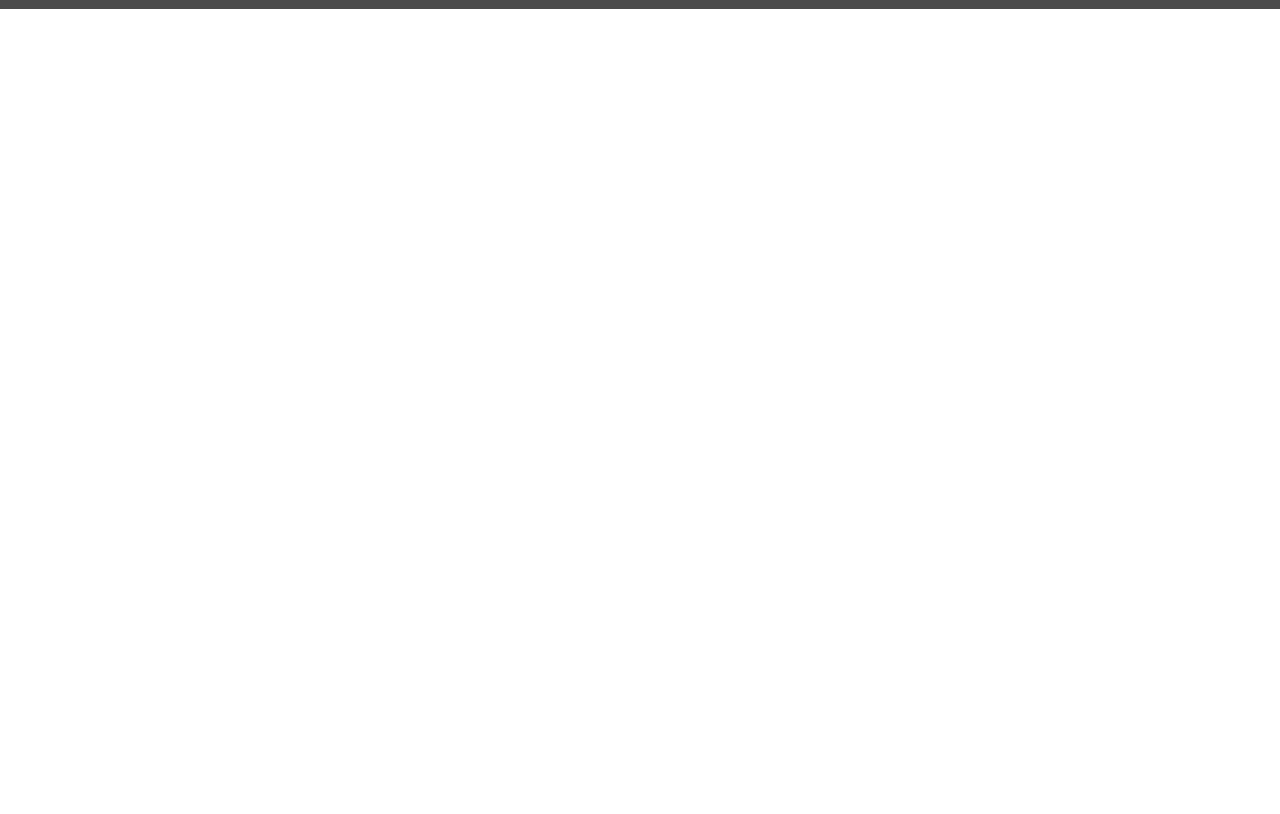
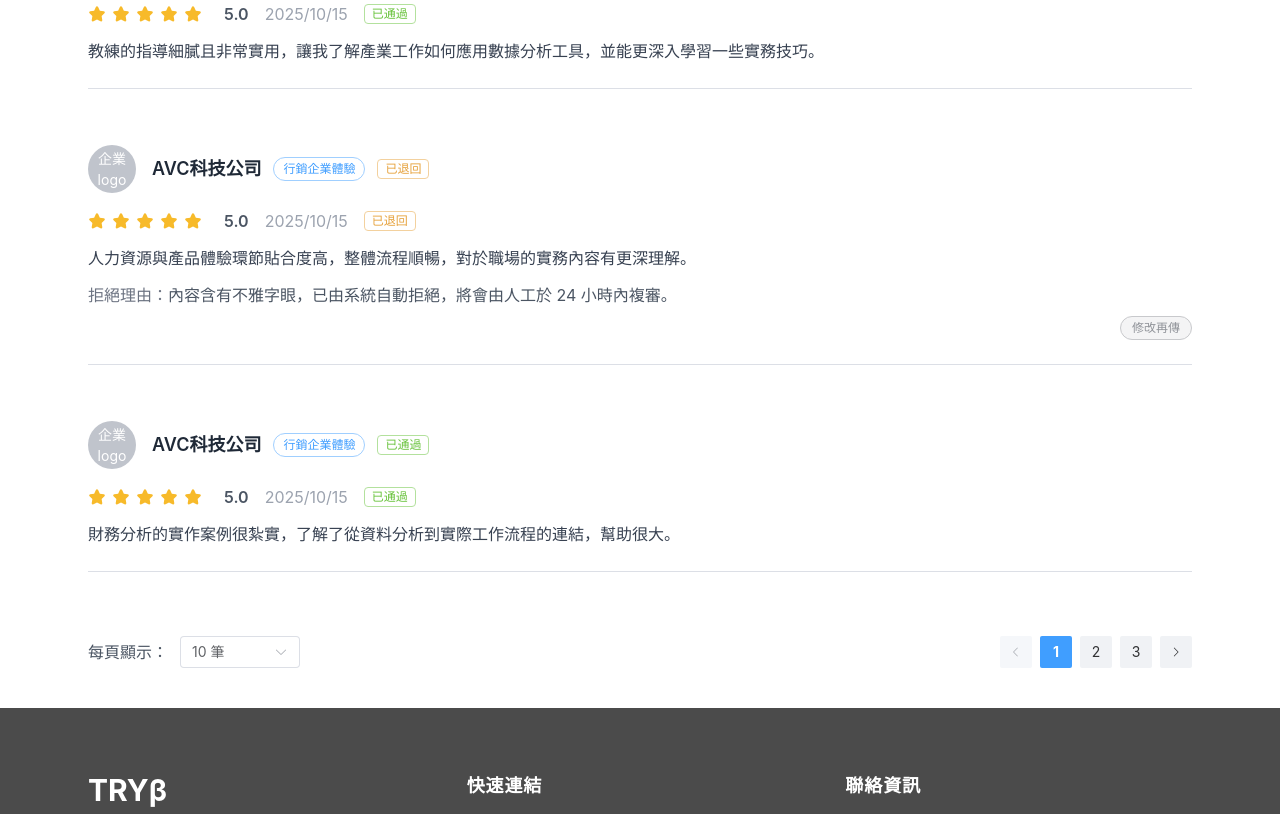
Before and after one commit to adam5096/try-b, a Nuxt app: page /users/comments in a window 1280 px wide. Shown: the part 1780-2594 px from the top of the page. Before the commit the page ends 1789 px from the top, so only its background shows below. Built offline with nearby package versions, Linux system fonts and the light colour scheme.

Commit message:
feat(users/comment-list): 新增 pagination UI

```diff
--- a/pages/users/comments/index.vue
+++ b/pages/users/comments/index.vue
@@ -1,5 +1,5 @@
 <script setup lang="ts">
-import { ref } from 'vue';
+import { ref, computed } from 'vue';
 
 definePageMeta({
   name: 'user-comments',
@@ -21,10 +21,12 @@ const selectedDateSort = ref<'newest' | 'oldest'>('newest');
 function onClearFilters() {
   selectedStatuses.value = [];
   selectedDateSort.value = 'newest';
+  currentPage.value = 1;
 }
 
 function onApplyFilters() {
   // 預留：之後串接 API 查詢或觸發列表刷新
+  currentPage.value = 1;
 }
 
 // 第二部分：列表假資料
@@ -106,8 +108,27 @@ const reviews = ref<ReviewItem[]>([
 ]);
 
 function onWriteReview(commentId: number) {
-  navigateTo({ name: 'user-comments-detail', params: { commentId: String(commentId) } });
+  navigateTo({ name: 'userCommentDetail', params: { commentId: String(commentId) } });
 }
+
+// --- Pagination 狀態 ---
+const currentPage = ref(1);
+const pageSize = ref(10);
+const pageSizeOptions = [10, 20, 30, 50];
+
+// 產生 totalReviews 長度的資料以展示分頁（後續串接 API 時可移除）
+const allReviews = computed<ReviewItem[]>(() => {
+  const base = reviews.value;
+  return Array.from({ length: totalReviews.value }, (_, i) => ({
+    ...base[i % base.length],
+    id: i + 1,
+  }));
+});
+
+const visibleReviews = computed<ReviewItem[]>(() => {
+  const start = (currentPage.value - 1) * pageSize.value;
+  return allReviews.value.slice(start, start + pageSize.value);
+});
 </script>
 
 <!-- up15 評價列表 -->
@@ -163,7 +184,7 @@ function onWriteReview(commentId: number) {
 
     <!-- List: 公司評價卡片 -->
     <div>
-      <div v-for="item in reviews" :key="item.id" class="py-4">
+      <div v-for="item in visibleReviews" :key="item.id" class="py-4">
         <div class="flex items-center justify-between">
           <!-- Left: Logo + 公司名稱 + 體驗標籤 + 狀態 -->
           <div class="flex items-center gap-4">
@@ -206,5 +227,26 @@ function onWriteReview(commentId: number) {
         <el-divider />
       </div>
     </div>
+
+    <!-- Pagination -->
+    <div class="mt-6 flex flex-col gap-4 md:flex-row md:items-center md:justify-between">
+      <!-- 每頁顯示 -->
+      <div class="flex items-center gap-3">
+        <span class="text-gray-600">每頁顯示：</span>
+        <el-select v-model="pageSize" style="width: 120px">
+          <el-option v-for="size in pageSizeOptions" :key="size" :label="`${size} 筆`" :value="size" />
+        </el-select>
+      </div>
+
+      <!-- 分頁器 -->
+      <el-pagination
+        v-model:current-page="currentPage"
+        :page-size="pageSize"
+        :total="totalReviews"
+        :pager-count="7"
+        layout="prev, pager, next"
+        background
+      />
+    </div>
   </section>
 </template>
```
